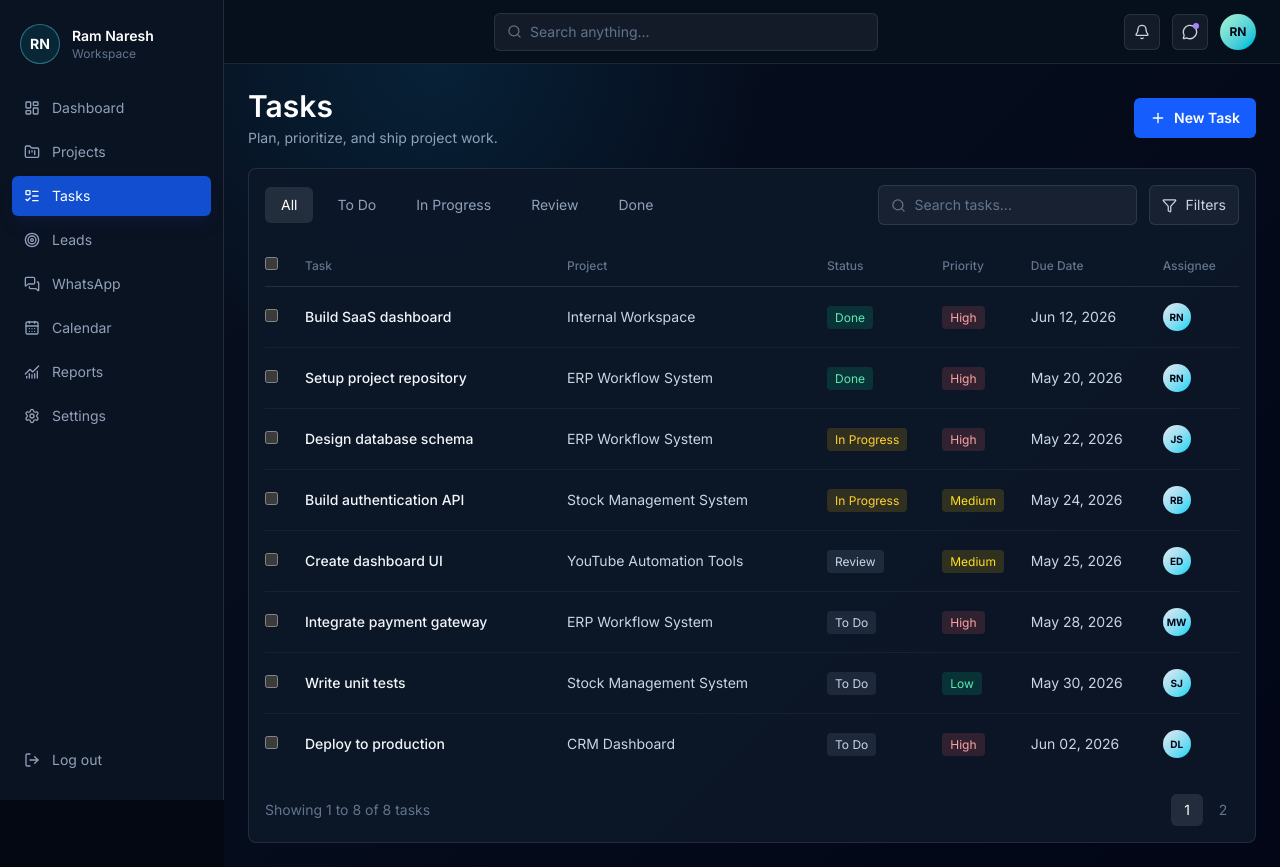
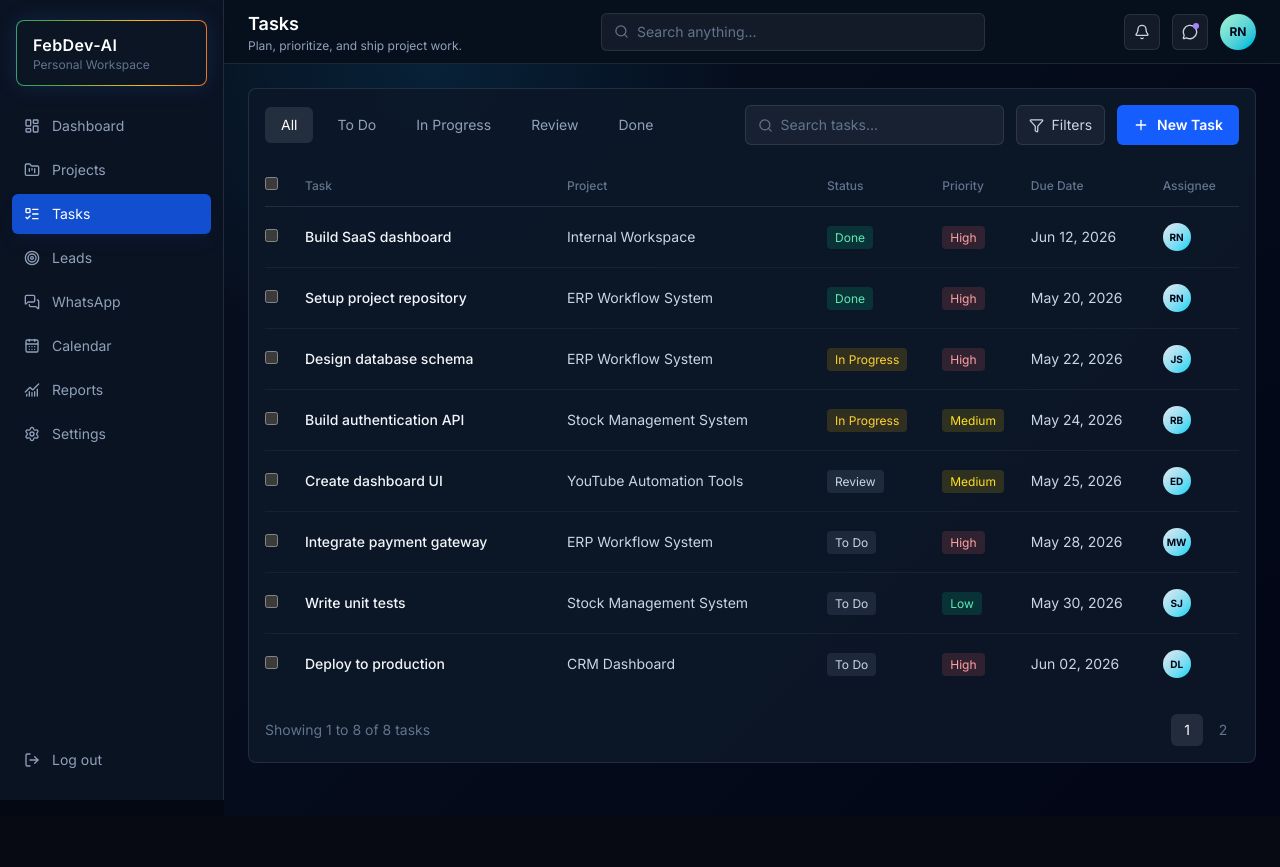
Before and after one commit to RamNareshOfficial/febdev-ai, a Next.js app: page /tasks in a window 1280 px wide. After the commit the page ends 816 px from the top, so only its background shows below. Built offline with nearby package versions, Linux system fonts and the light colour scheme.

Commit message:
Portfolio with sign in, sign up button and page

```diff
--- a/app/(main)/dashboard/page.tsx
+++ b/app/(main)/dashboard/page.tsx
@@ -31,13 +31,6 @@ const activity = [
 export default function DashboardPage() {
   return (
     <div className="min-h-[calc(100vh-6rem)] space-y-5">
-      <div className="flex flex-col gap-2 sm:flex-row sm:items-end sm:justify-between">
-        <div>
-          <h1 className="text-3xl font-semibold tracking-tight text-white">Dashboard</h1>
-          <p className="mt-1 text-sm text-slate-400">Performance overview for active project delivery.</p>
-        </div>
-      </div>
-
       <div className="grid gap-4 sm:grid-cols-2 xl:grid-cols-4">
         {stats.map((item) => {
           const Icon = item.icon;
--- a/app/(main)/layout.tsx
+++ b/app/(main)/layout.tsx
@@ -10,7 +10,7 @@ export default function DashboardLayout({
     <div className="flex min-h-screen bg-[#030812] text-slate-100">
       <Sidebar />
 
-      <main className="min-w-0 flex-1">
+      <main className="min-w-0 flex-1 md:pl-56">
         <Header />
 
         <div className="bg-[radial-gradient(circle_at_20%_0%,rgba(14,165,233,0.12),transparent_28%),linear-gradient(135deg,#07101f_0%,#020617_100%)] p-4 md:p-6">
--- a/app/(main)/leads/page.tsx
+++ b/app/(main)/leads/page.tsx
@@ -58,17 +58,6 @@ export default function LeadsPage() {
 
   return (
     <div className="min-h-[calc(100vh-6rem)] space-y-5">
-      <div className="flex flex-col gap-4 sm:flex-row sm:items-center sm:justify-between">
-        <div>
-          <h1 className="text-3xl font-semibold text-white">Leads</h1>
-          <p className="mt-1 text-sm text-slate-400">Track pipeline quality from first touch to conversion.</p>
-        </div>
-        <button onClick={() => setShowForm((value) => !value)} className="inline-flex h-10 items-center justify-center gap-2 rounded-md bg-blue-600 px-4 text-sm font-semibold text-white transition hover:bg-blue-500">
-          <Plus size={16} />
-          Add Lead
-        </button>
-      </div>
-
       <div className="grid gap-4 sm:grid-cols-2 xl:grid-cols-4">
         {[
           ["Total Leads", "89", "+8%"],
@@ -120,6 +109,10 @@ export default function LeadsPage() {
               <Filter size={15} />
               Filters
             </button>
+            <button onClick={() => setShowForm((value) => !value)} className="inline-flex h-10 items-center justify-center gap-2 rounded-md bg-blue-600 px-4 text-sm font-semibold text-white transition hover:bg-blue-500">
+              <Plus size={16} />
+              Add Lead
+            </button>
           </div>
         </div>
 
--- a/app/(main)/tasks/page.tsx
+++ b/app/(main)/tasks/page.tsx
@@ -84,17 +84,6 @@ export default function TasksPage() {
 
   return (
     <div className="min-h-[calc(100vh-6rem)] space-y-5">
-      <div className="flex flex-col gap-4 sm:flex-row sm:items-center sm:justify-between">
-        <div>
-          <h1 className="text-3xl font-semibold text-white">Tasks</h1>
-          <p className="mt-1 text-sm text-slate-400">Plan, prioritize, and ship project work.</p>
-        </div>
-        <button onClick={() => setShowForm((value) => !value)} className="inline-flex h-10 items-center justify-center gap-2 rounded-md bg-blue-600 px-4 text-sm font-semibold text-white transition hover:bg-blue-500">
-          <Plus size={16} />
-          New Task
-        </button>
-      </div>
-
       {showForm && (
         <form onSubmit={handleSubmit} className="grid gap-3 rounded-lg border border-white/10 bg-[#0d1828]/90 p-4 lg:grid-cols-[1fr_1fr_160px_auto]">
           <input name="title" required placeholder="Task title" className="h-10 rounded-md border border-white/10 bg-white/5 px-3 text-sm outline-none placeholder:text-slate-500 focus:border-cyan-300/60" />
@@ -127,6 +116,10 @@ export default function TasksPage() {
             <button className="inline-flex h-10 items-center gap-2 rounded-md border border-white/10 bg-white/5 px-3 text-sm text-slate-300">
               <Filter size={15} />
               Filters
+            </button>
+            <button onClick={() => setShowForm((value) => !value)} className="inline-flex h-10 items-center justify-center gap-2 rounded-md bg-blue-600 px-4 text-sm font-semibold text-white transition hover:bg-blue-500">
+              <Plus size={16} />
+              New Task
             </button>
           </div>
         </div>
--- a/app/globals.css
+++ b/app/globals.css
@@ -91,6 +91,13 @@ body {
   animation: dotPulseCss 1.6s ease-out infinite;
 }
 
+.moving-gradient-border {
+  background: linear-gradient(90deg, #4285f4, #34a853, #fbbc05, #ea4335, #4285f4);
+  background-size: 220% 100%;
+  animation: gradient-slide 2.4s linear infinite;
+  box-shadow: 0 0 22px rgba(66, 133, 244, 0.16);
+}
+
 @media (min-width: 640px) {
   .section-shell {
     padding-inline: 2rem;
@@ -112,6 +119,10 @@ body {
 @media (prefers-reduced-motion: reduce) {
   .dotPulseCss {
     transition: none;
+    animation: none;
+  }
+
+  .moving-gradient-border {
     animation: none;
   }
 }
@@ -163,3 +174,13 @@ body {
     box-shadow: 0 0 0 0 rgba(110, 231, 183, 0);
   }
 }
+
+@keyframes gradient-slide {
+  from {
+    background-position: 220% 0;
+  }
+
+  to {
+    background-position: 0 0;
+  }
+}
--- a/components/layouts/header.tsx
+++ b/components/layouts/header.tsx
@@ -2,13 +2,23 @@
 
 import { Bell, MessageCircle, Search } from "lucide-react";
 import { MobileSidebar } from "./mobile-sidebar";
+import { usePathname } from "next/navigation";
+import { navigation } from "@/lib/navigation";
+
+
 
 export function Header() {
+  const pathname = usePathname();
+  const pageName = navigation.find((item) => pathname === item.href);
+
   return (
     <header className="sticky top-0 z-30 flex h-16 items-center justify-between border-b border-white/10 bg-[#08111f]/85 px-4 backdrop-blur md:px-6">
       <div className="flex items-center gap-3">
         <MobileSidebar />
-        {/* <h1 className="text-lg font-semibold text-white">Dashboard</h1> */}
+        <div className="flex-col">
+          <h1 className="text-lg font-semibold text-white">{pageName?.title}</h1>
+          <p className="text-xs text-slate-400">{pageName?.subTitle}</p>
+        </div>
       </div>
 
       <div className="hidden w-full max-w-sm items-center gap-2 rounded-md border border-white/10 bg-white/5 px-3 py-2 text-sm text-slate-500 lg:flex">
--- a/components/layouts/sidebar.tsx
+++ b/components/layouts/sidebar.tsx
@@ -10,14 +10,15 @@ export function Sidebar() {
   const pathname = usePathname();
 
   return (
-    <aside className="hidden h-screen w-56 shrink-0 flex-col border-r border-white/10 bg-[#0b1524]/95 text-slate-200 backdrop-blur md:flex">
-      <div className="flex items-center gap-3 px-5 py-6">
-        <div className="grid h-10 w-10 place-items-center rounded-full border border-cyan-300/40 bg-cyan-400/10 text-sm font-bold text-white">
-          RN
-        </div>
-        <div>
-          <p className="text-sm font-semibold text-white">Ram Naresh</p>
-          <p className="text-xs text-slate-500">Workspace</p>
+    <aside className="fixed inset-y-0 left-0 z-40 hidden h-screen w-56 shrink-0 flex-col border-r border-white/10 bg-[#0b1524]/95 text-slate-200 backdrop-blur md:flex">
+      <div className="px-4 py-5">
+        <div className="moving-gradient-border rounded-lg p-px">
+          <div className="rounded-[7px] bg-[#0b1524] px-4 py-3">
+            <p className="text-base font-semibold tracking-wide text-white">
+              FebDev-AI
+            </p>
+            <p className="text-xs text-slate-500">Personal Workspace</p>
+          </div>
         </div>
       </div>
 
--- a/lib/navigation.ts
+++ b/lib/navigation.ts
@@ -14,40 +14,48 @@ export const navigation = [
     title: "Dashboard",
     href: "/dashboard",
     icon: LayoutDashboard,
+    subTitle: "Performance overview for active project delivery.",
   },
   {
     title: "Projects",
     href: "/portfolio",
     icon: FolderKanban,
+    subTitle: "",
   },
   {
     title: "Tasks",
     href: "/tasks",
     icon: ListTodo,
+    subTitle: "Plan, prioritize, and ship project work.",
   },
   {
     title: "Leads",
     href: "/leads",
     icon: Target,
+    subTitle: "Track pipeline quality from first touch to conversion.",
   },
   {
     title: "WhatsApp",
     href: "/whatsapp",
     icon: MessagesSquare,
+    subTitle: "",
   },
   {
     title: "Calendar",
     href: "/calendar",
     icon: CalendarDays,
+    subTitle: "",
   },
   {
     title: "Reports",
     href: "/reports",
     icon: ChartNoAxesCombined,
+    subTitle: "",
   },
   {
     title: "Settings",
     href: "/settings",
     icon: Settings,
+    subTitle: "",
   },
 ];
```
Also changed, not shown: app/Portfolio with sign in, sign up button a.txt.
